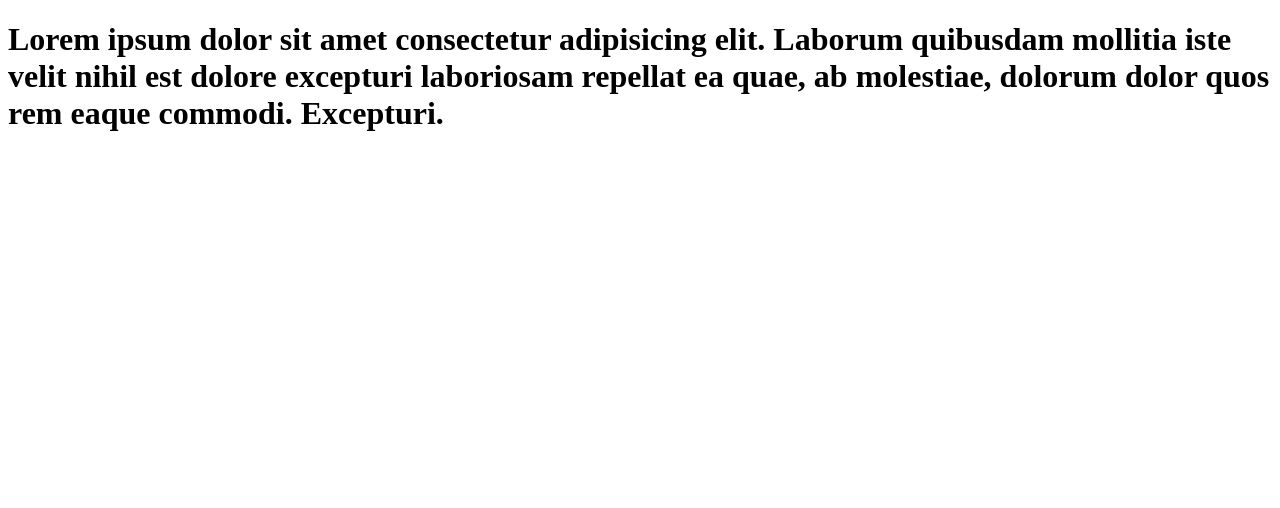
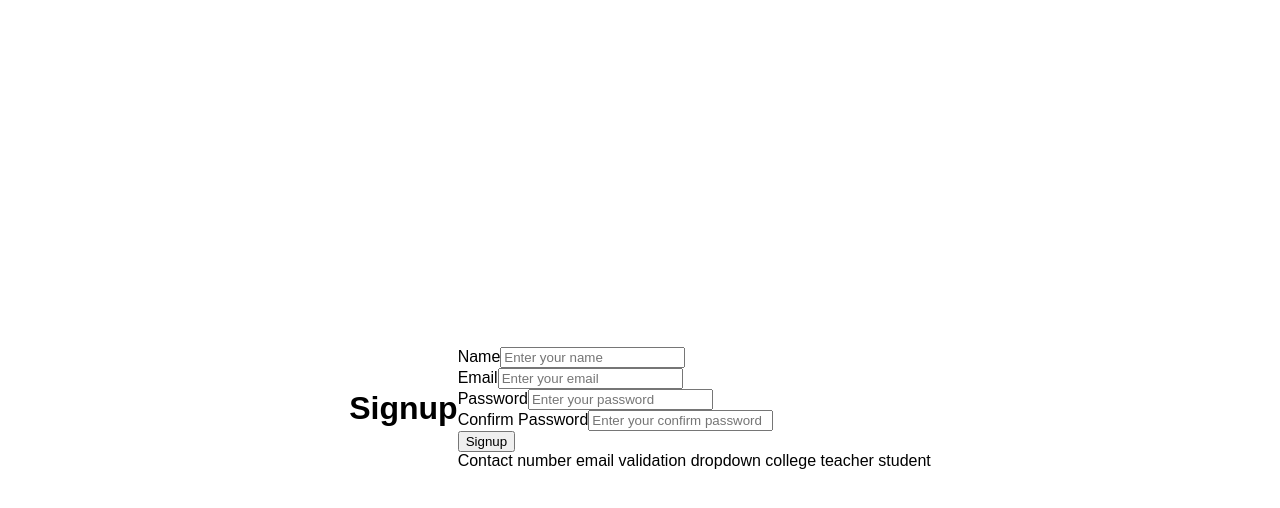
Before and after one commit to satyam4484/attendance-management, a React (Create React App) app in the folder frontend/: page /signup in a window 1280 px wide. Shown: the top 508 px of the page. Built offline with nearby package versions, Linux system fonts and the light colour scheme.

Commit message:
created singup and signin pages

```diff
--- a/frontend/package.json
+++ b/frontend/package.json
@@ -8,6 +8,7 @@
     "@testing-library/user-event": "^13.5.0",
     "react": "^18.2.0",
     "react-dom": "^18.2.0",
+    "react-router-dom": "^6.14.0",
     "react-scripts": "5.0.1",
     "web-vitals": "^2.1.4"
   },
--- a/frontend/src/App.js
+++ b/frontend/src/App.js
@@ -1,6 +1,14 @@
+import './assests/css/main.css'
+import Signin from './Components/Forms/Signin';
+import Signup from './Components/Forms/Signup';
+import { Routes, Route } from 'react-router-dom';
+
 const App = () => {
     return (
-        <h1>Lorem ipsum dolor sit amet consectetur adipisicing elit. Laborum quibusdam mollitia iste velit nihil est dolore excepturi laboriosam repellat ea quae, ab molestiae, dolorum dolor quos rem eaque commodi. Excepturi.</h1>
+        <Routes>
+            <Route path="signup" element={<Signup />} />
+            <Route path="signin" element={<Signin />} />
+        </Routes>
     )
 };
 
--- /dev/null
+++ b/frontend/src/Components/Forms/Signin.js
@@ -0,0 +1,9 @@
+import React from 'react'
+
+const Signin = () => {
+  return (
+    <div>Signin</div>
+  )
+}
+
+export default Signin
--- /dev/null
+++ b/frontend/src/Components/Forms/Signup.js
@@ -0,0 +1,41 @@
+import React from "react";
+import "../../assests/css/signup.css"
+
+const Signup = () => {
+    return (
+        <div className="container">
+            <h1>Signup</h1>
+            <form action="" method="">
+                <div className="form-group">
+                    <label htmlFor="name">Name</label>
+                    <input type="text" name="name" placeholder="Enter your name" className="form-control" />
+                </div>
+                <div className="form-group">
+                    <label htmlFor="email">Email</label>
+                    <input type="text" name="email" placeholder="Enter your email" className="form-control" />
+                </div>
+                <div className="form-group">
+
+                    <label htmlFor="password">Password</label>
+                    <input type="password" name="password" placeholder="Enter your password" className="form-control" />
+                </div>
+                <div className="form-group">
+                    <label htmlFor="cpassword">Confirm Password</label>
+                    <input type="password" name="cpassword" placeholder="Enter your confirm password" className="form-control" />
+                </div>
+                <div className="form-group">
+                    <input type="submit" name="signup" value="Signup" className="btn btn-primary" />
+                </div>
+            Contact number
+            email validation
+            dropdown
+                college
+                teacher
+                student
+
+            </form>
+        </div>
+    )
+}
+
+export default Signup;
--- /dev/null
+++ b/frontend/src/assests/css/main.css
@@ -0,0 +1,11 @@
+*{
+    font-family: 'Lexend', sans-serif;
+}
+
+.container{
+    width: 100%;
+    height: 100vh;
+    display: flex;
+    justify-content: center;
+    align-items: center;
+}
--- a/frontend/src/index.js
+++ b/frontend/src/index.js
@@ -1,9 +1,14 @@
 import React from "react";
-import {createRoot} from "react-dom/client";
+import { createRoot } from "react-dom/client";
 import App from "./App";
+import { BrowserRouter } from "react-router-dom"
 
 const root = createRoot(document.getElementById("root"));
 
 root.render(
-    <App/>
+    <BrowserRouter>
+        <React.StrictMode>
+            <App />
+        </React.StrictMode>
+    </BrowserRouter>
 );
```
Also changed, not shown: frontend/src/Components/UI/Navbar.js (added), frontend/src/assests/css/signup.css (added), 2 other files (tests, documents, lock files or other folders).
